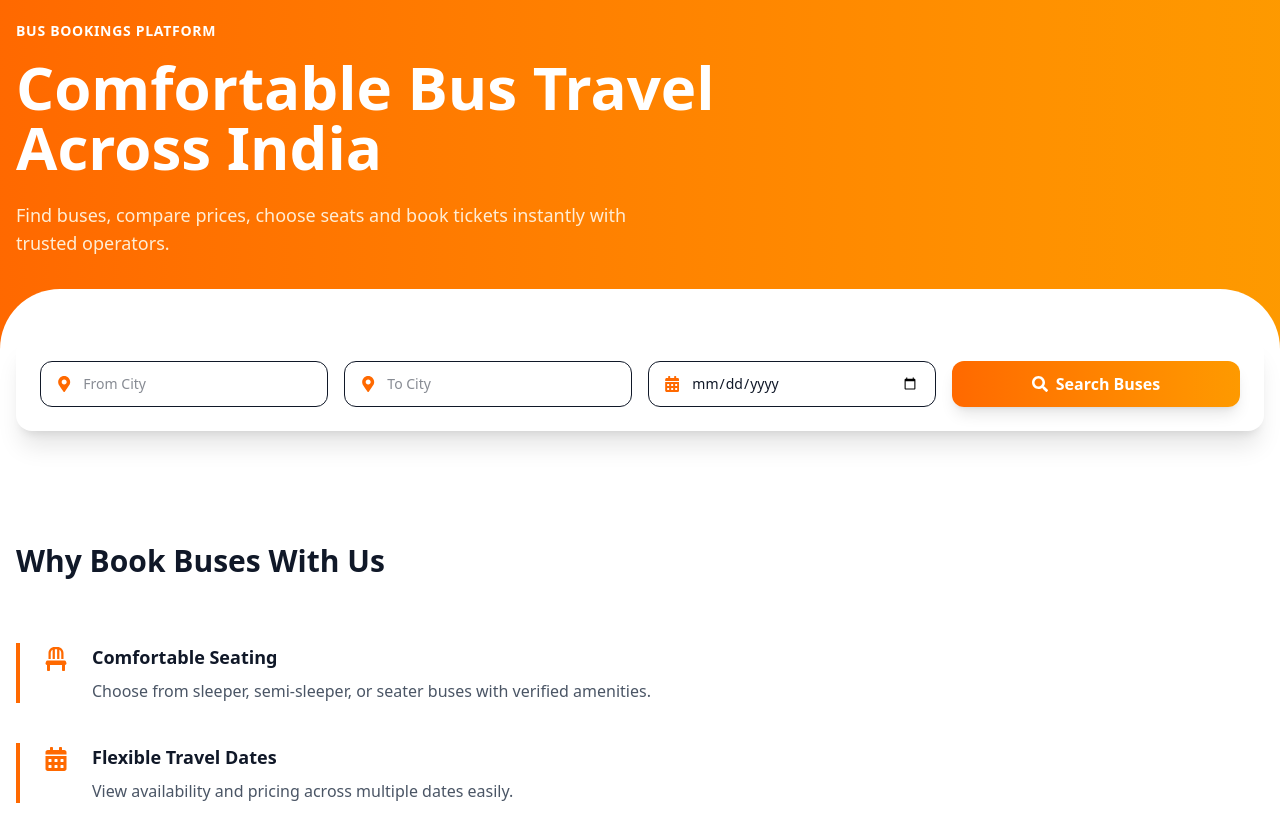
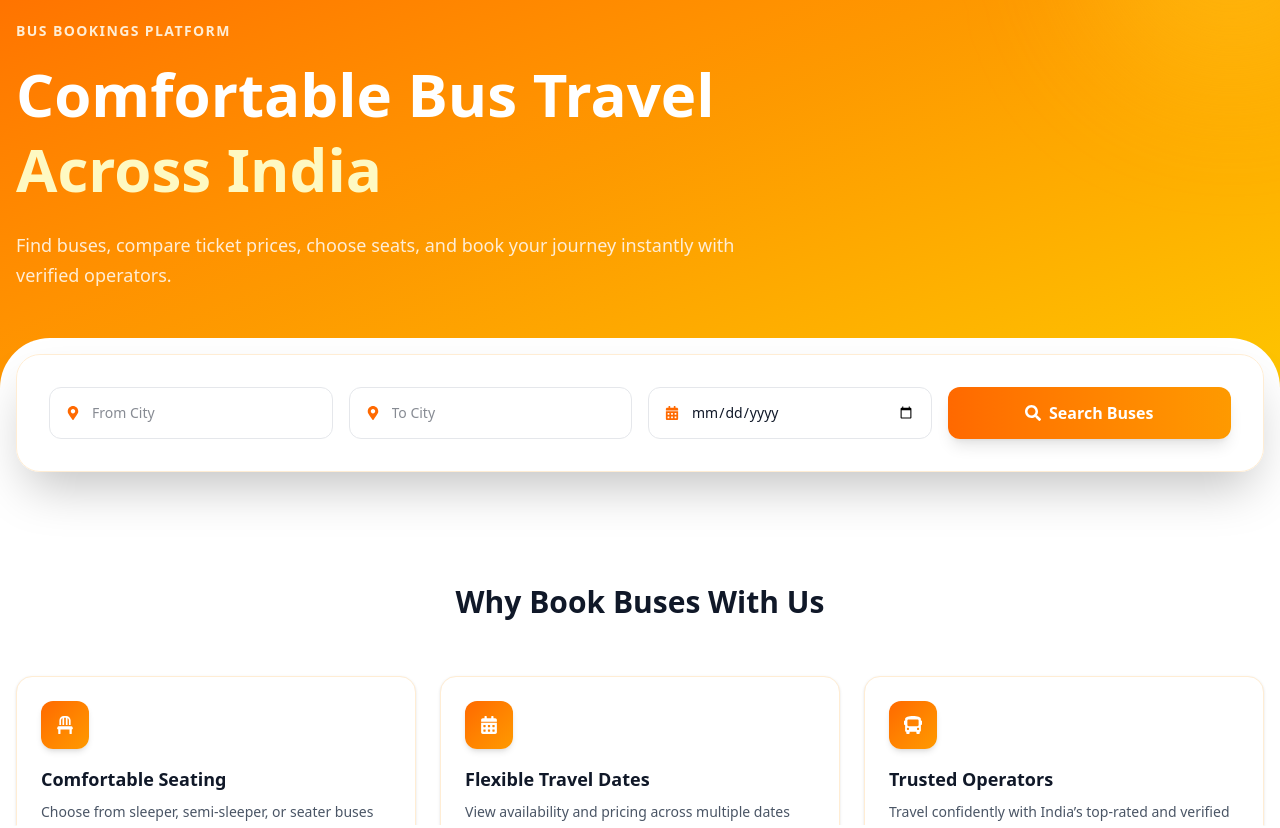
Before and after one commit to aakashsaini943/AzureEscape, a React (Vite) app: page /buses in a window 1280 px wide. Shown: the part 240-1068 px from the top of the page. Built offline with nearby package versions, Linux system fonts and the light colour scheme.

Commit message:
improve all section detailing

```diff
--- a/src/Hotels/HotelHero/HotelsHero.jsx
+++ b/src/Hotels/HotelHero/HotelsHero.jsx
@@ -10,7 +10,7 @@ const HotelsHero = () => {
         src="/images/hotels-hero.jpg"
         onError={(e) => {
           e.currentTarget.src =
-            "https://images.unsplash.com/photo-1501117716987-c8e1ecb210b0?auto=format&fit=crop&w=2400&q=80";
+            "/public/images/alexey-turenkov-bWJiSZjIgTM-unsplash.jpg";
         }}
         alt="Luxury resort hotel"
         className="absolute inset-0 h-full w-full object-cover"
--- a/src/pages/Buses.jsx
+++ b/src/pages/Buses.jsx
@@ -9,121 +9,138 @@ import {
 export default function Buses() {
   return (
     <div className="bg-white text-gray-900">
-      {/* ================= HERO BANNER ================= */}
-      <section className="relative bg-gradient-to-r from-orange-500 to-amber-500 text-white">
-        <div className="max-w-7xl mx-auto px-4 py-32">
-          <p className="text-sm font-semibold tracking-wider">
-            BUS BOOKINGS PLATFORM
-          </p>
 
-          <h1 className="mt-4 text-4xl sm:text-6xl font-extrabold max-w-3xl">
-            Comfortable Bus Travel Across India
-          </h1>
+      {/* ================= HERO ================= */}
+      <section className="relative overflow-hidden bg-gradient-to-br from-orange-500 via-amber-500 to-yellow-400 text-white">
+        <div className="max-w-7xl mx-auto px-4 py-24 sm:py-32">
 
-          <p className="mt-6 text-lg max-w-2xl text-orange-100">
-            Find buses, compare prices, choose seats and book tickets instantly
-            with trusted operators.
-          </p>
+          <div className="max-w-3xl">
+            <p className="text-sm font-semibold tracking-widest text-orange-100">
+              BUS BOOKINGS PLATFORM
+            </p>
+
+            <h1 className="mt-4 text-4xl sm:text-6xl font-extrabold leading-tight">
+              Comfortable Bus Travel <br />
+              <span className="text-yellow-100">
+                Across India
+              </span>
+            </h1>
+
+            <p className="mt-6 text-lg text-orange-100 leading-relaxed">
+              Find buses, compare ticket prices, choose seats, and book your
+              journey instantly with verified operators.
+            </p>
+          </div>
         </div>
 
-        {/* Decorative curve */}
-        <div className="absolute bottom-0 left-0 w-full h-24 bg-white rounded-t-[60px]" />
+        {/* Decorative blurred glow */}
+        <div className="absolute -top-24 -right-24 w-72 h-72 bg-yellow-300/30 rounded-full blur-3xl" />
+        <div className="absolute bottom-0 left-0 w-full h-20 bg-white rounded-t-[50px]" />
       </section>
 
-      {/* ================= SEARCH STRIP ================= */}
-      <section className="relative z-10 -mt-12">
+      {/* ================= SEARCH CARD ================= */}
+      <section className="relative z-10 -mt-10 sm:-mt-16">
         <div className="max-w-7xl mx-auto px-4">
-          <div className="bg-white shadow-xl rounded-2xl p-6">
+          <div className="rounded-3xl bg-white/90 backdrop-blur-xl shadow-2xl border border-orange-100 p-5 sm:p-8">
+
             <div className="grid gap-4 sm:grid-cols-2 lg:grid-cols-4">
-              <div className="flex items-center gap-3 border rounded-xl px-4 py-3">
-                <FaMapMarkerAlt className="text-orange-500" />
-                <input
-                  placeholder="From City"
-                  className="w-full outline-none text-sm"
-                />
-              </div>
 
-              <div className="flex items-center gap-3 border rounded-xl px-4 py-3">
-                <FaMapMarkerAlt className="text-orange-500" />
-                <input
-                  placeholder="To City"
-                  className="w-full outline-none text-sm"
-                />
-              </div>
+              <InputField icon={<FaMapMarkerAlt />} placeholder="From City" />
+              <InputField icon={<FaMapMarkerAlt />} placeholder="To City" />
+              <InputField icon={<FaCalendarAlt />} type="date" />
 
-              <div className="flex items-center gap-3 border rounded-xl px-4 py-3">
-                <FaCalendarAlt className="text-orange-500" />
-                <input
-                  type="date"
-                  className="w-full outline-none text-sm"
-                />
-              </div>
+              <button className="h-[52px] rounded-xl bg-gradient-to-r from-orange-500 to-amber-500 text-white font-semibold flex items-center justify-center gap-2 shadow-lg hover:shadow-xl hover:-translate-y-0.5 transition-all">
+                <FaSearch />
+                Search Buses
+              </button>
 
-              <button className="bg-gradient-to-r from-orange-500 to-amber-500 text-white rounded-xl font-semibold flex items-center justify-center gap-2 shadow-lg hover:opacity-90">
-                <FaSearch /> Search Buses
-              </button>
             </div>
           </div>
         </div>
       </section>
 
       {/* ================= FEATURES ================= */}
-      <section className="max-w-7xl mx-auto px-4 py-28">
-        <h2 className="text-3xl font-extrabold mb-16">
+      <section className="max-w-7xl mx-auto px-4 py-20 sm:py-28">
+        <h2 className="text-3xl font-extrabold text-center mb-14">
           Why Book Buses With Us
         </h2>
 
-        <div className="space-y-10 max-w-3xl">
-          <Feature
+        <div className="grid gap-6 sm:grid-cols-2 lg:grid-cols-3">
+
+          <FeatureCard
             icon={<FaChair />}
             title="Comfortable Seating"
             desc="Choose from sleeper, semi-sleeper, or seater buses with verified amenities."
           />
-          <Feature
+
+          <FeatureCard
             icon={<FaCalendarAlt />}
             title="Flexible Travel Dates"
-            desc="View availability and pricing across multiple dates easily."
+            desc="View availability and pricing across multiple dates with ease."
           />
-          <Feature
-            icon={<FaMapMarkerAlt />}
-            title="Wide Route Coverage"
-            desc="Travel confidently across hundreds of cities with trusted operators."
+
+          <FeatureCard
+            icon={<FaBus />}
+            title="Trusted Operators"
+            desc="Travel confidently with India’s top-rated and verified bus partners."
           />
         </div>
       </section>
 
-      {/* ================= FOOT STATS ================= */}
-      <section className="bg-orange-50 py-20">
-        <div className="max-w-7xl mx-auto px-4 grid grid-cols-2 sm:grid-cols-4 gap-6 text-center">
+      {/* ================= STATS ================= */}
+      <section className="bg-gradient-to-b from-orange-50 to-white py-16 sm:py-20">
+        <div className="max-w-7xl mx-auto px-4 grid grid-cols-2 sm:grid-cols-4 gap-4 sm:gap-6">
+
           <Stat number="10M+" label="Happy Travelers" />
           <Stat number="500+" label="Cities Covered" />
           <Stat number="2K+" label="Bus Operators" />
           <Stat number="4.7★" label="User Rating" />
+
         </div>
       </section>
     </div>
   );
 }
 
-/* ================= SUB COMPONENTS ================= */
+/* ================= INPUT FIELD ================= */
 
-function Feature({ icon, title, desc }) {
+function InputField({ icon, placeholder, type = "text" }) {
   return (
-    <div className="flex gap-6 border-l-4 border-orange-500 pl-6">
-      <div className="text-orange-500 text-2xl mt-1">{icon}</div>
-      <div>
-        <h3 className="text-lg font-bold">{title}</h3>
-        <p className="mt-2 text-gray-600">{desc}</p>
-      </div>
+    <div className="flex items-center gap-3 border border-gray-200 rounded-xl px-4 h-[52px] bg-white hover:border-orange-300 transition">
+      <span className="text-orange-500 text-sm">{icon}</span>
+      <input
+        type={type}
+        placeholder={placeholder}
+        className="w-full text-sm outline-none"
+      />
     </div>
   );
 }
 
-function Stat({ number, label }) {
+/* ================= FEATURE CARD ================= */
+
+function FeatureCard({ icon, title, desc }) {
   return (
-    <div className="bg-white rounded-2xl p-6 shadow-md">
-      <p className="text-3xl font-extrabold text-orange-500">{number}</p>
-      <p className="mt-2 text-sm text-gray-600">{label}</p>
+    <div className="group rounded-2xl border border-orange-100 bg-white p-6 shadow-sm hover:shadow-xl hover:-translate-y-1 transition-all duration-300">
+      <div className="w-12 h-12 rounded-xl bg-gradient-to-br from-orange-500 to-amber-500 text-white flex items-center justify-center text-lg shadow-md">
+        {icon}
+      </div>
+
+      <h3 className="mt-4 text-lg font-bold">{title}</h3>
+      <p className="mt-2 text-sm text-gray-600 leading-relaxed">{desc}</p>
     </div>
   );
 }
+
+/* ================= STAT ================= */
+
+function Stat({ number, label }) {
+  return (
+    <div className="bg-white rounded-2xl p-5 sm:p-6 text-center shadow-sm hover:shadow-md transition">
+      <p className="text-2xl sm:text-3xl font-extrabold text-orange-500">
+        {number}
+      </p>
+      <p className="mt-1 text-xs sm:text-sm text-gray-600">{label}</p>
+    </div>
+  );
+}
--- a/src/pages/Cabs.jsx
+++ b/src/pages/Cabs.jsx
@@ -71,15 +71,15 @@ const Cabs = () => {
           <div className="grid gap-4 sm:grid-cols-2 lg:grid-cols-4">
             <input
               placeholder="Pickup Location"
-              className="w-full rounded-xl border border-emerald-200 px-4 py-3 text-sm focus:border-emerald-400 focus:outline-none"
+              className="w-full rounded-xl border text-black/100 border-emerald-200 px-4 py-3 text-sm focus:border-emerald-400 focus:outline-none"
             />
             <input
               placeholder="Drop Location"
-              className="w-full rounded-xl border border-emerald-200 px-4 py-3 text-sm focus:border-emerald-400 focus:outline-none"
+              className="w-full rounded-xl border text-black/100 border-emerald-200 px-4 py-3 text-sm focus:border-emerald-400 focus:outline-none"
             />
             <input
               type="datetime-local"
-              className="w-full rounded-xl border border-emerald-200 px-4 py-3 text-sm focus:border-emerald-400 focus:outline-none"
+              className="w-full rounded-xl border text-black/100 border-emerald-200 px-4 py-3 text-sm focus:border-emerald-400 focus:outline-none"
             />
             <button className="inline-flex items-center justify-center gap-2 rounded-xl bg-gradient-to-r from-emerald-500 to-teal-500 px-6 py-3 text-sm font-semibold text-white shadow-lg transition-all hover:-translate-y-0.5 hover:shadow-2xl">
               <FaSearch /> Search Cabs
--- a/src/pages/Holiday.jsx
+++ b/src/pages/Holiday.jsx
@@ -101,15 +101,15 @@ const Holidays = () => {
           <div className="grid gap-4 sm:grid-cols-2 lg:grid-cols-4">
             <input
               placeholder="Destination"
-              className="w-full rounded-xl border border-emerald-200 px-4 py-3 text-sm focus:border-emerald-400 focus:outline-none"
+              className="w-full rounded-xl border text-black/100 border-emerald-200 px-4 py-3 text-sm focus:border-emerald-400 focus:outline-none"
             />
-            <select className="w-full rounded-xl border border-emerald-200 px-4 py-3 text-sm focus:border-emerald-400 focus:outline-none">
+            <select className="w-full rounded-xl border text-black/100 border-emerald-200 px-4 py-3 text-sm focus:border-emerald-400 focus:outline-none">
               <option>Any Duration</option>
               <option>3–5 Days</option>
               <option>6–8 Days</option>
               <option>9+ Days</option>
             </select>
-            <select className="w-full rounded-xl border border-emerald-200 px-4 py-3 text-sm focus:border-emerald-400 focus:outline-none">
+            <select className="w-full rounded-xl border text-black/100 border-emerald-200 px-4 py-3 text-sm focus:border-emerald-400 focus:outline-none">
               <option>Any Budget</option>
               <option>Under ₹50k</option>
               <option>₹50k–₹1L</option>
--- a/src/pages/Homestays.jsx
+++ b/src/pages/Homestays.jsx
@@ -71,13 +71,13 @@ const Homestays = () => {
           <div className="grid gap-4 sm:grid-cols-2 lg:grid-cols-4">
             <input
               placeholder="Destination"
-              className="w-full rounded-xl border border-rose-200 px-4 py-3 text-sm focus:border-rose-400 focus:outline-none"
+              className="w-full rounded-xl border text-black/100 border-rose-200 px-4 py-3 text-sm focus:border-rose-400 focus:outline-none"
             />
             <input
               type="date"
-              className="w-full rounded-xl border border-rose-200 px-4 py-3 text-sm focus:border-rose-400 focus:outline-none"
+              className="w-full rounded-xl border  text-black/100 border-rose-200 px-4 py-3 text-sm focus:border-rose-400 focus:outline-none"
             />
-            <select className="w-full rounded-xl border border-rose-200 px-4 py-3 text-sm focus:border-rose-400 focus:outline-none">
+            <select className="w-full rounded-xl border  text-black/100 border-rose-200 px-4 py-3 text-sm focus:border-rose-400 focus:outline-none">
               <option>2 Guests</option>
               <option>3 Guests</option>
               <option>4 Guests</option>
--- a/src/pages/Trains.jsx
+++ b/src/pages/Trains.jsx
@@ -71,15 +71,15 @@ const Trains = () => {
           <div className="grid gap-4 sm:grid-cols-2 lg:grid-cols-4">
             <input
               placeholder="From Station"
-              className="w-full rounded-xl border border-slate-200 px-4 py-3 text-sm focus:border-sky-400 focus:outline-none"
+              className="w-full rounded-xl border text-black/100 border-slate-200 px-4 py-3 text-sm focus:border-sky-400 focus:outline-none"
             />
             <input
               placeholder="To Station"
-              className="w-full rounded-xl border border-slate-200 px-4 py-3 text-sm focus:border-sky-400 focus:outline-none"
+              className="w-full rounded-xl border text-black/100 border-slate-200 px-4 py-3 text-sm focus:border-sky-400 focus:outline-none"
             />
             <input
               type="date"
-              className="w-full rounded-xl border border-slate-200 px-4 py-3 text-sm focus:border-sky-400 focus:outline-none"
+              className="w-full rounded-xl border text-black/100 border-slate-200 px-4 py-3 text-sm focus:border-sky-400 focus:outline-none"
             />
             <button className="inline-flex items-center justify-center gap-2 rounded-xl bg-gradient-to-r from-sky-500 to-indigo-500 px-6 py-3 text-sm font-semibold text-white shadow-lg transition-all hover:-translate-y-0.5 hover:shadow-2xl">
               <FaSearch /> Search Trains
```
Also changed, not shown: src/components/sections/hero/hero.styles.css (+5 -4 lines).
